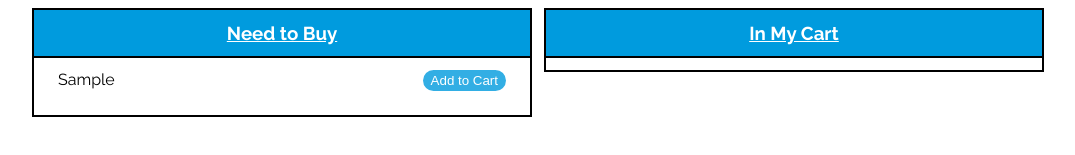
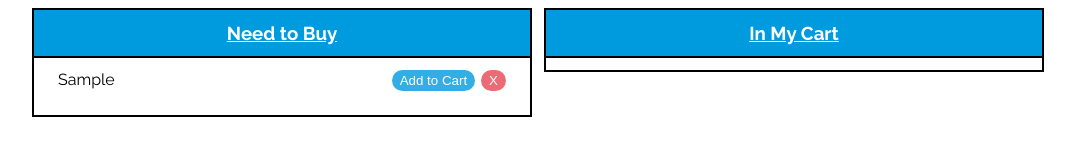
Before and after one commit to Limlight86/Care-List, a React (Create React App) app in the folder client/: page / in a window 1280 px wide. Both pictures are taken after typing "Sample" into the empty fields and a click on the button "Add to List". Shown: the part 187-342 px from the top of the page, without its empty margins (102-1177 px from the left). Built offline with nearby package versions, Linux system fonts and the light colour scheme; no server answers.

Commit message:
added UI element still needs work

```diff
--- a/client/src/components/ListItem/ListItem.js
+++ b/client/src/components/ListItem/ListItem.js
@@ -2,12 +2,14 @@ import React from "react";
 import PropTypes from "prop-types";
 import styles from "./ListItem.module.css";
 import SwapButton from "../UI/SwapButton";
+import DeleteButton from '../UI/DeleteButton.js'
 
 const listItem = ({ text, buttonText, id }) => (
   <div className={styles.listItem}>
     <span className={styles.text}>{text}</span>
     <span className={styles.swapButton}>
       <SwapButton buttonText={buttonText} id={id} />
+      <DeleteButton id={id}/>
     </span>
   </div>
 );
--- /dev/null
+++ b/client/src/components/UI/DeleteButton.js
@@ -0,0 +1,15 @@
+import React from "react";
+import styles from "./DeleteButton.module.css";
+import AuthContext from '../../context/auth-context'
+
+const deleteButton = ({ id }) => (
+  <AuthContext.Consumer>
+    {(context) =>
+      <button className={styles.deleteButton} onClick={() => context.handleDelete(id)}>
+        X
+      </button>
+    }
+  </AuthContext.Consumer>
+);
+
+export default deleteButton;
--- /dev/null
+++ b/client/src/components/UI/DeleteButton.module.css
@@ -0,0 +1,18 @@
+.deleteButton {
+  color: white;
+  border-radius: 32px;
+  background-color: #e84855;
+  border: 2px solid #e84855;
+  cursor: pointer;
+  opacity: 0.8;
+  transition: opacity 0.4s ease-in-out;
+  margin-left: 6px
+}
+
+.deleteButton:focus {
+  outline: none;
+}
+
+.deleteButton:hover {
+  opacity: 1;
+}
```
